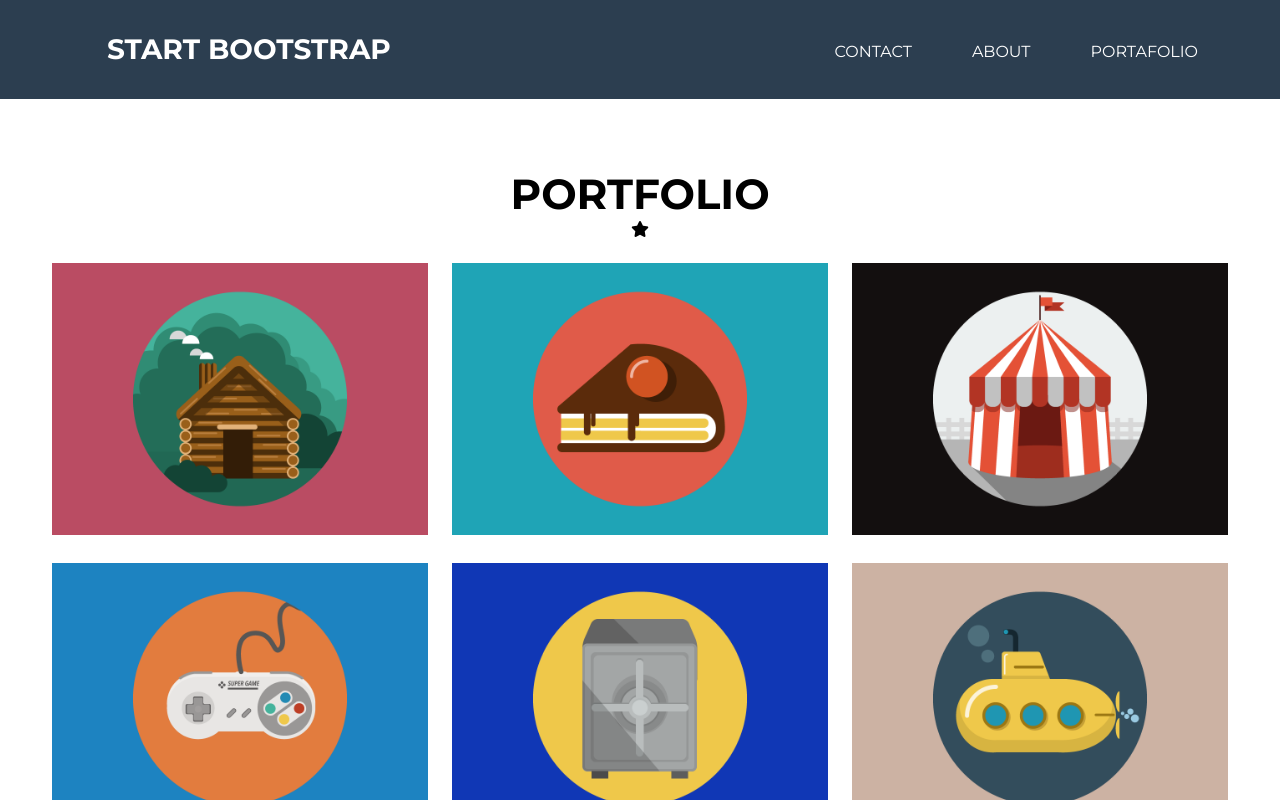
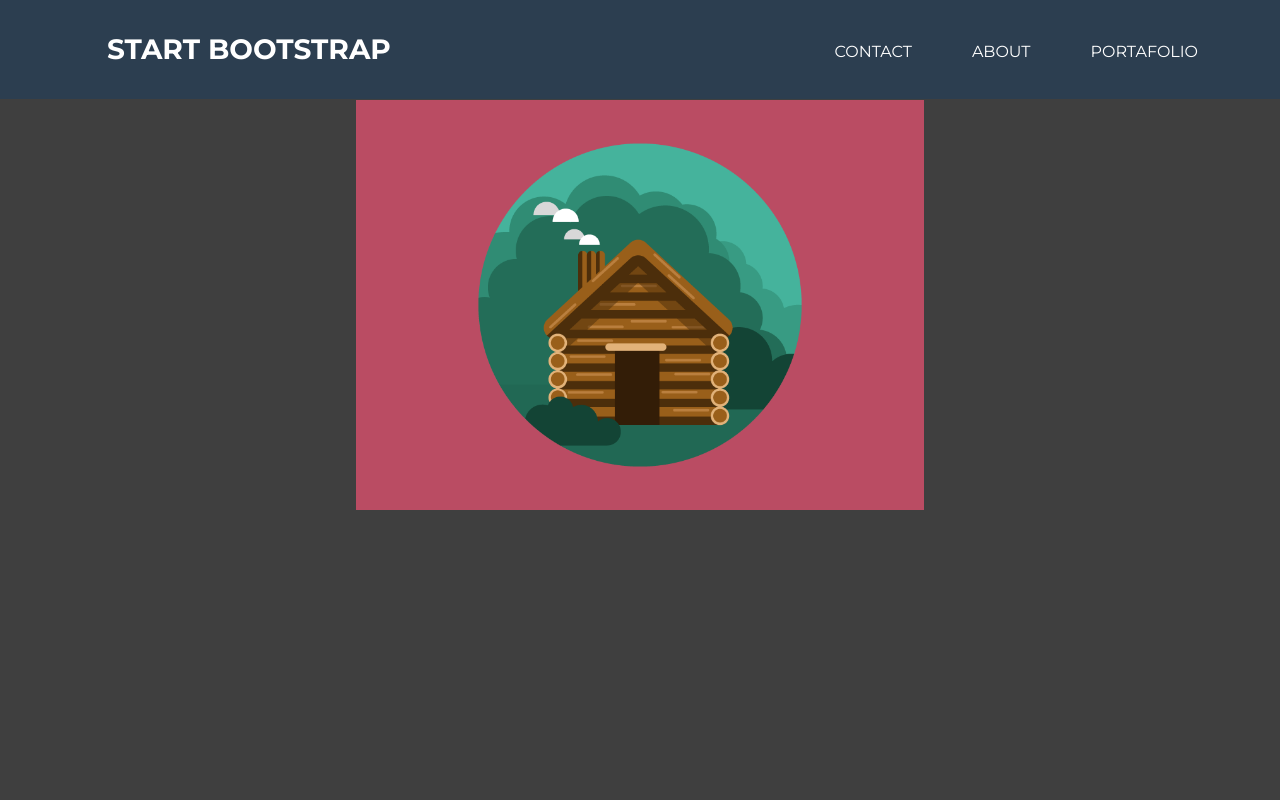
Before and after one commit to caroquintana/freelancer-laboratoria, a plain HTML site: page index.html in a window 1280 px wide. Both pictures are taken after a click on the element 240 px from the left and 1082 px from the top of the page. Shown: the part 682-1482 px from the top of the page. Drawn offline with Linux system fonts and the light colour scheme; grey boxes are pictures that could not be loaded.

Commit message:
avance js modal

```diff
--- a/css/main.css
+++ b/css/main.css
@@ -223,3 +223,43 @@ footer{
 a.footer{
 	color: #18BC9C;
 }
+
+/*Caja modal*/
+#cajamodal{
+  background-color: rgba(63,63,63,1.0);
+  width: 100%;
+  height: 100%;
+  position: fixed;
+  top: 0;
+  left: 0;
+}
+
+.hide{
+  display: none;
+}
+
+.caja{
+  cursor: pointer;
+}
+
+.caja:hover{
+  background-color: rgba(255,255,255,0.2);
+}
+
+#cajamodal .modal-body{
+  width: 60%;
+  margin: 0 auto;
+  text-align: center;
+  padding: 100px;
+}
+
+#cajamodal .close{
+  position: absolute;
+  top: 20px;
+  right: 20px;
+  cursor: pointer;
+}
+
+#cajamodal .close img{
+  width: 60px;
+}
--- a/js/app.js
+++ b/js/app.js
@@ -5,7 +5,6 @@
  (function modal(){
   var traerGaleria = Array.from(document.getElementsByClassName("caja"));
   var modal = document.getElementById("cajamodal");
-
 
 
   var bodyModal, close, img;
```
